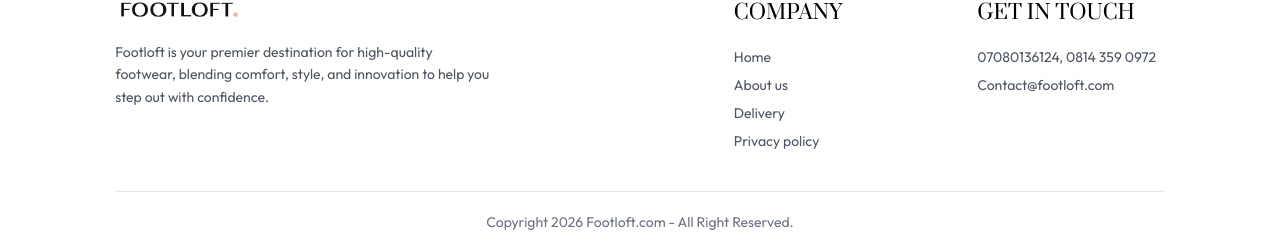
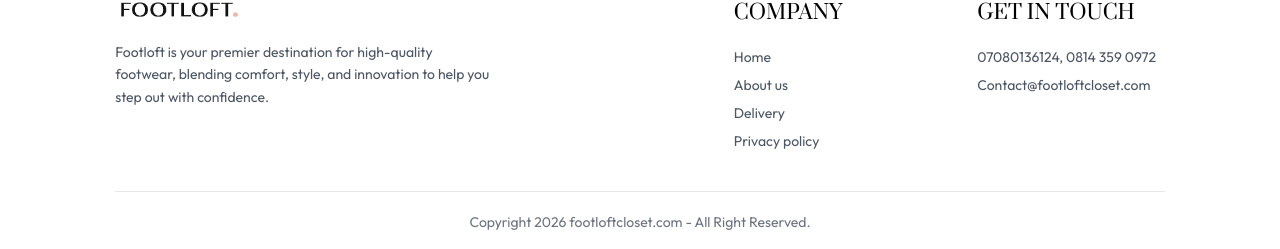
Before and after one commit to romeoscript/footloft, a Next.js app: page /contact in a window 1280 px wide. Shown: the part 1091-1340 px from the top of the page. Built offline with nearby package versions, Linux system fonts and the light colour scheme; no server answers; the database is empty; what obscenity would draw is missing.

Commit message:
updated twlight

```diff
--- a/app/(shop)/contact/page.tsx
+++ b/app/(shop)/contact/page.tsx
@@ -25,7 +25,7 @@
                         No 34 Enugu Road behind millipat hotel
                     </p>
                     <p className=" text-gray-500">
-                        Tel: 07080136124, 0814 359 0972 <br /> Email: Contact@footloft.com
+                        Tel: 07080136124, 0814 359 0972 <br /> Email: Contact@footloftcloset.com
                     </p>
                     <p className=" font-semibold text-xl text-gray-600">
                         Careers at Footloft
--- a/app/layout.tsx
+++ b/app/layout.tsx
@@ -36,7 +36,7 @@
     title: "Footloft - Premium Footwear Store",
     description:
       "Discover the latest in footwear at Footloft. Quality, comfort, and style combined.",
-    url: "https://footloft.com",
+    url: "https://footloftcloset.com",
     siteName: "Footloft",
     locale: "en_US",
     type: "website",
--- a/app/sitemap.ts
+++ b/app/sitemap.ts
@@ -1,7 +1,7 @@
 import { MetadataRoute } from "next";
 
 export default function sitemap(): MetadataRoute.Sitemap {
-  const baseUrl = "https://footloft.com";
+  const baseUrl = "https://footloftcloset.com";
 
   return [
     {
--- a/components/Footer.jsx
+++ b/components/Footer.jsx
@@ -47,7 +47,7 @@
                 07080136124, 0814 359 0972
               </li>
               <li className="hover:text-black cursor-pointer transition-colors">
-                Contact@footloft.com
+                Contact@footloftcloset.com
               </li>
             </ul>
           </div>
@@ -56,7 +56,7 @@
         <div className="bg-white">
           <hr className="border-gray-200" />
           <p className="py-5 text-sm text-center text-gray-500">
-            Copyright {new Date().getFullYear()} Footloft.com - All Right
+            Copyright {new Date().getFullYear()} footloftcloset.com - All Right
             Reserved.
           </p>
         </div>
--- a/prisma/seed.ts
+++ b/prisma/seed.ts
@@ -177,7 +177,7 @@
   await prisma.user.create({
     data: {
       name: "Admin User",
-      email: "admin@footloft.com",
+      email: "admin@footloftcloset.com",
     },
   });
 
```
Also changed, not shown: app/robots.txt.
